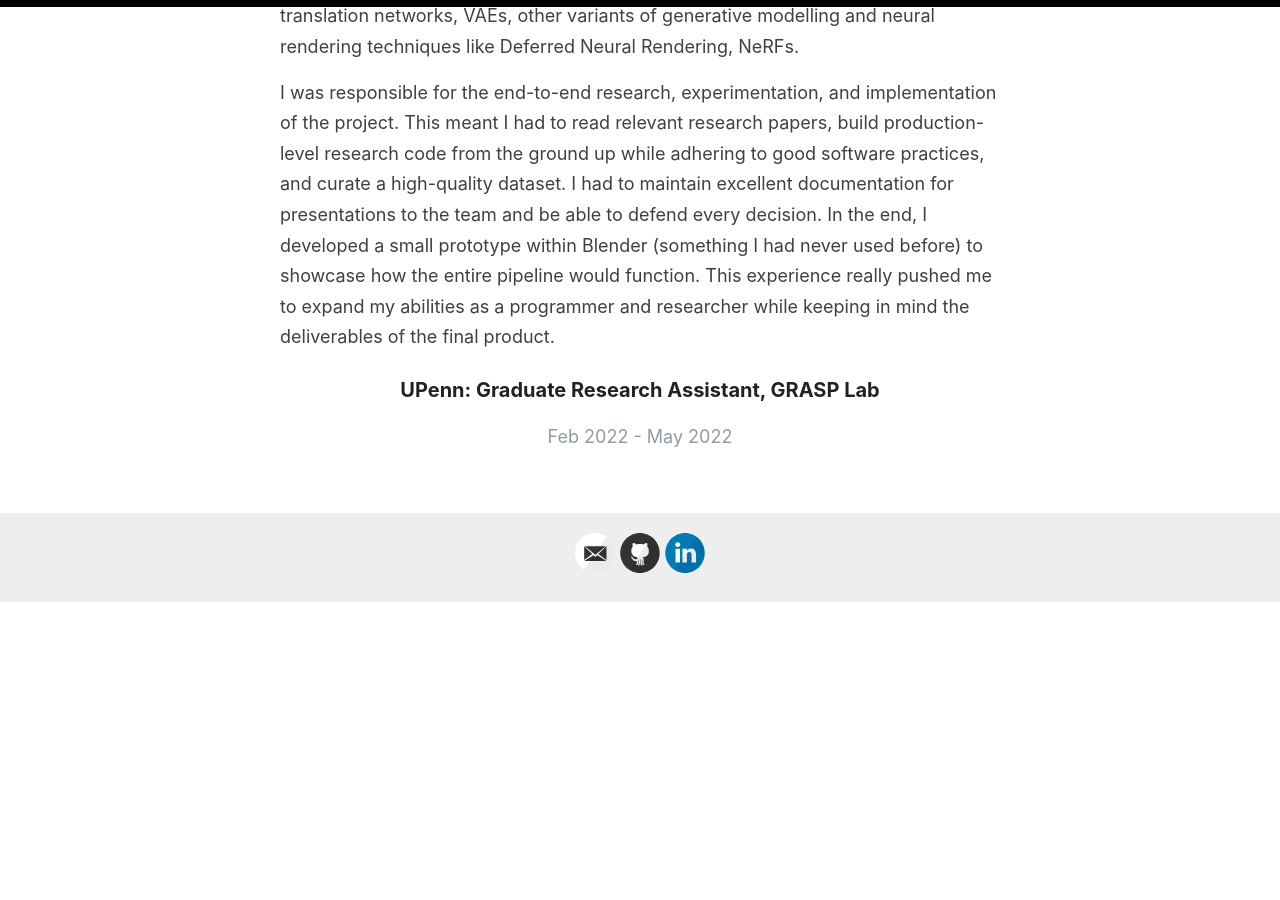
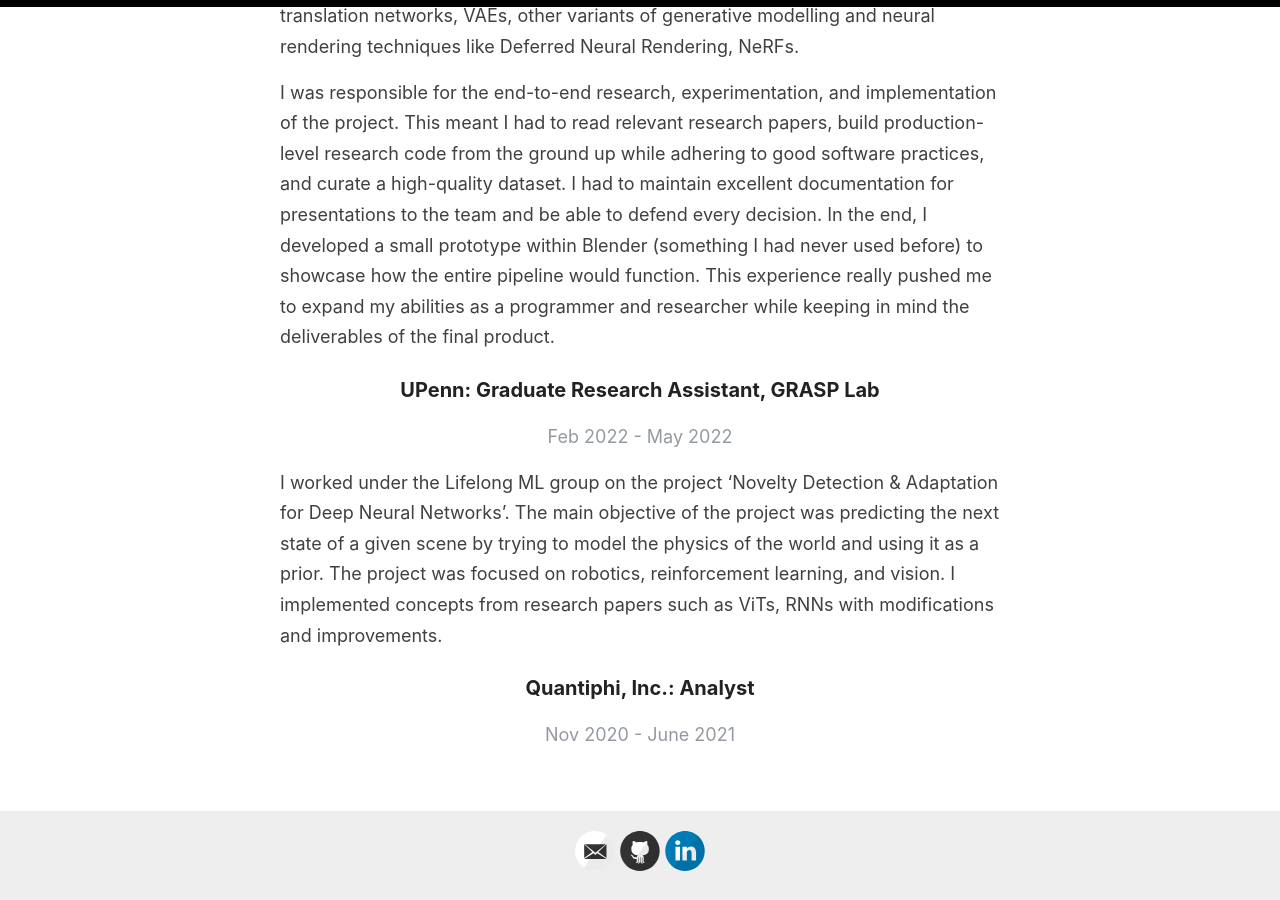
Before and after one commit to rashmip98/rashmip98.github.io, a Jekyll site: the page built from _pages/experience.md, in a window 1280 px wide and 900 px high, scrolled down 919 px. Built offline with Jekyll 4.4.1, drawn with Linux system fonts in a browser that asks for light colours; before the commit the page ends 1521 px from its top, so only the background shows below that.

Commit message:
Update experience.md

```diff
--- a/_pages/experience.md
+++ b/_pages/experience.md
@@ -22,3 +22,9 @@
 <div>
           <p class="post_date">Feb 2022 - May 2022</p>
 </div>
+> I worked under the Lifelong ML group on the project 'Novelty Detection & Adaptation for Deep Neural Networks'. The main objective of the project was predicting the next state of a given scene by trying to model the physics of the world and using it as a prior. The project was focused on robotics, reinforcement learning, and vision. I implemented concepts from research papers such as ViTs, RNNs with modifications and improvements.
+
+### Quantiphi, Inc.: Analyst
+<div>
+          <p class="post_date">Nov 2020 - June 2021</p>
+</div>
```
